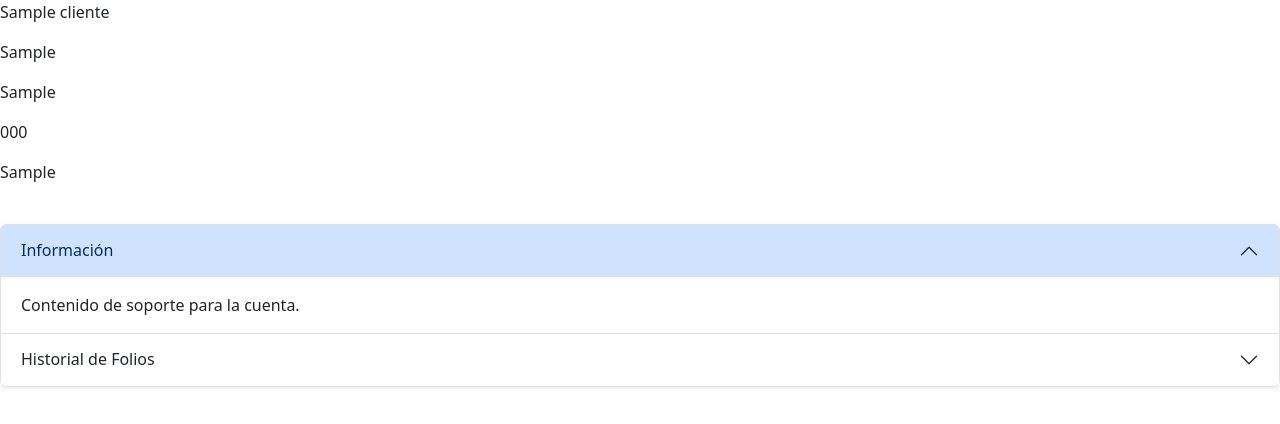
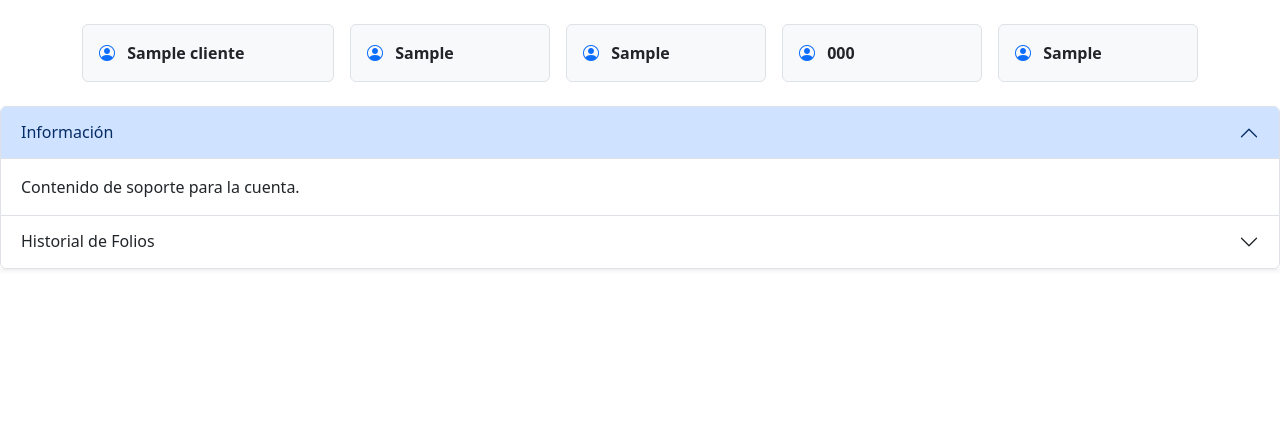
Before and after one commit to UACM-TESTING/CRM, a Django app: page /account_details/ in a window 1280 px wide. Shown: the part 56-480 px from the top of the page. Run offline with Django 4.2, Linux system fonts and the light colour scheme; tables that the repository leaves empty hold one stand-in row (values such as "Sample post"); a database or web service that is not in the repository returns one stand-in record (values such as "Sample title"); some libraries are stand-ins or nearby versions.

Commit message:
se integra flex box para crear divs dinamicos

```diff
--- a/CRM/dashboard/templates/html/account_details.html
+++ b/CRM/dashboard/templates/html/account_details.html
@@ -30,13 +30,19 @@
     </div>
 </nav>
 
-    {% for dato_personal in cliente%}
-        {% for dato in dato_personal%}
-            <div>
-                <p>{{dato}}</p>
-            </div>
-        {% endfor%}
-    {% endfor%}
+<!-- antes tenias varios divs estaticos, ahora tienes n divs dinamicos  -->
+    <div class="container mt-4">
+        <div class="d-flex flex-wrap gap-3">
+            {% for dato_personal in cliente%}
+                {% for dato in dato_personal%}
+                    <div class="flex-fill p-3 border rounded bg-light" style="min-width: 200px;">
+                        <i class="bi bi-person-circle me-2 text-primary"></i>
+                        <span class="fw-semibold">{{dato}}</span>
+                    </div>
+                {% endfor%}
+            {% endfor%}
+        </div>
+    </div>
 
     <script>
         //aqui para el modificar el DOM
--- a/CRM/dashboard/templates/html/father.html
+++ b/CRM/dashboard/templates/html/father.html
@@ -5,6 +5,7 @@
     <meta name="viewport" content="width=device-width, initial-scale=1.0">
     <title>{% block title %}CRM{% endblock %}</title>
     <link href="https://cdn.jsdelivr.net/npm/bootstrap@5.3.0/dist/css/bootstrap.min.css" rel="stylesheet">
+    <link rel="stylesheet" href="https://cdn.jsdelivr.net/npm/bootstrap-icons@1.11.0/font/bootstrap-icons.css">
 </head>
 <body>
     {% block body %}{% endblock %}
```
